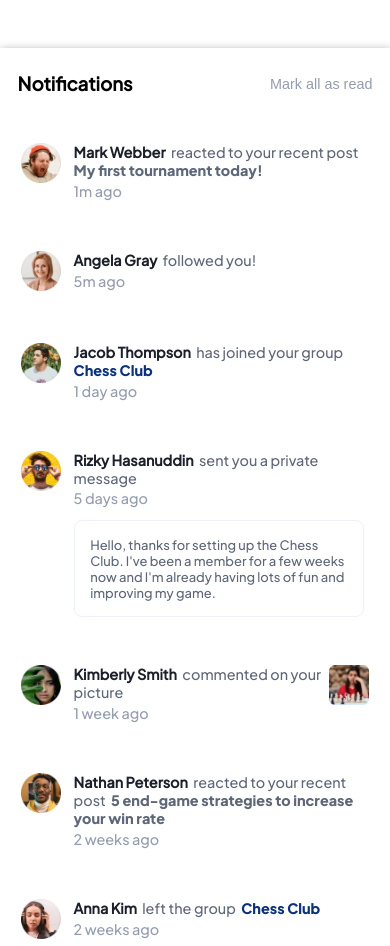
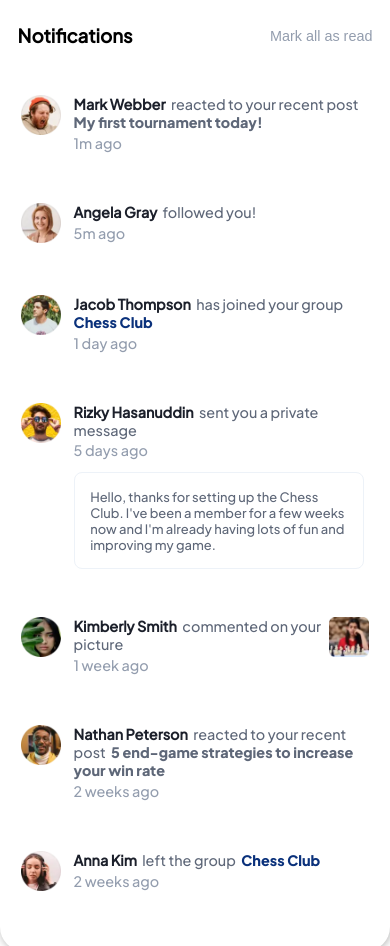
Before and after one commit to LukasBajla/-Project--Notifications, a plain HTML site: page index.html in a window 390 px wide. Shown: the top 946 px of the page. Drawn offline with Linux system fonts and the light colour scheme.

Commit message:
Mobile view, padding change + primary color

```diff
--- a/index.css
+++ b/index.css
@@ -3,7 +3,7 @@
   --blue: hsl(219, 85%, 26%);
 
   --clr-dark-primary-200: #3960aa;
-  --clr-dark-primary-400: #104fc7;
+  --clr-dark-primary-400: #2e5fbb;
   --clr-dark-primary-600: #242533;
   --clr-dark-primary-700: #1c1d27;
   --clr-dark-primary-800: #17181f;
@@ -46,7 +46,6 @@ body {
   flex-direction: column;
   justify-content: center;
   align-items: center;
-  padding: 3em 0;
 }
 p {
   color: hsl(219, 12%, 42%);
@@ -269,6 +268,9 @@ p[id="time"] {
 }
 
 @media (min-width: 40em) {
+  body {
+    padding: 3em 0;
+  }
   .container {
     margin: 0 auto;
     max-width: 500px;
```
